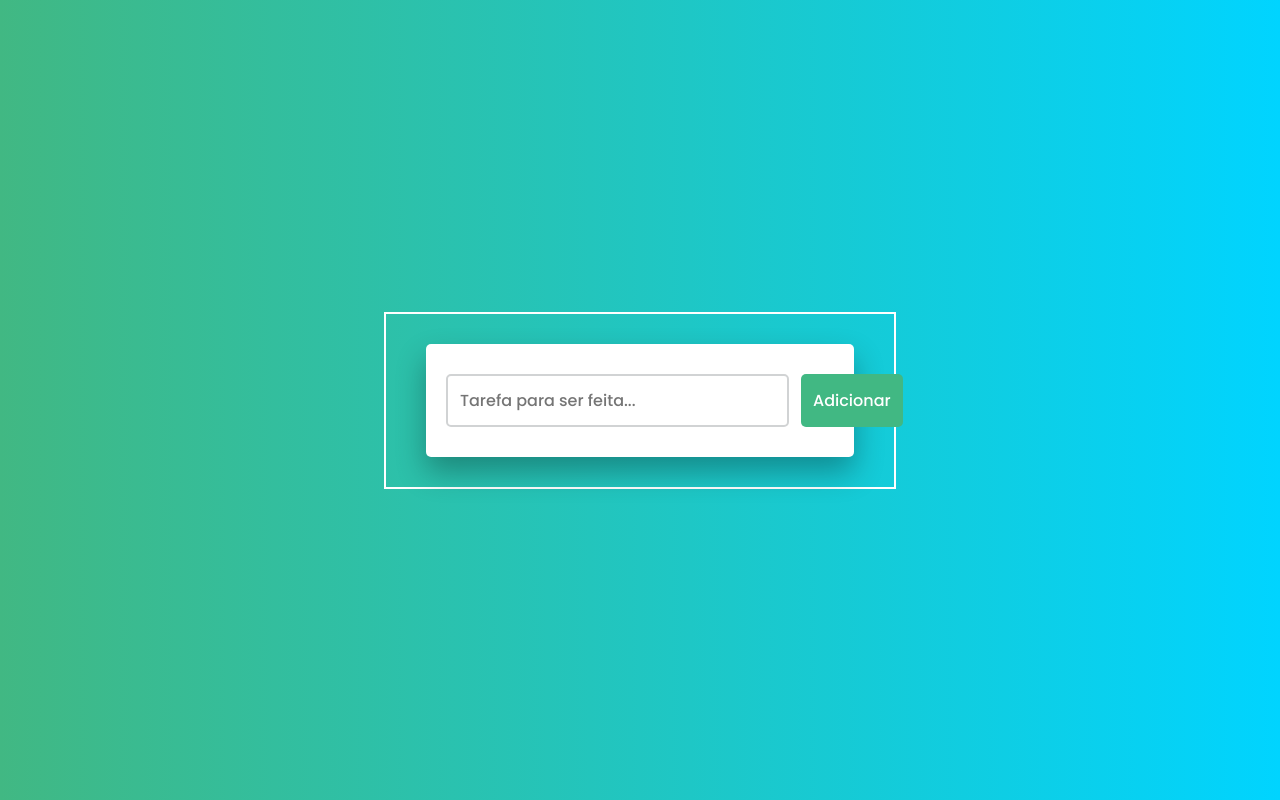
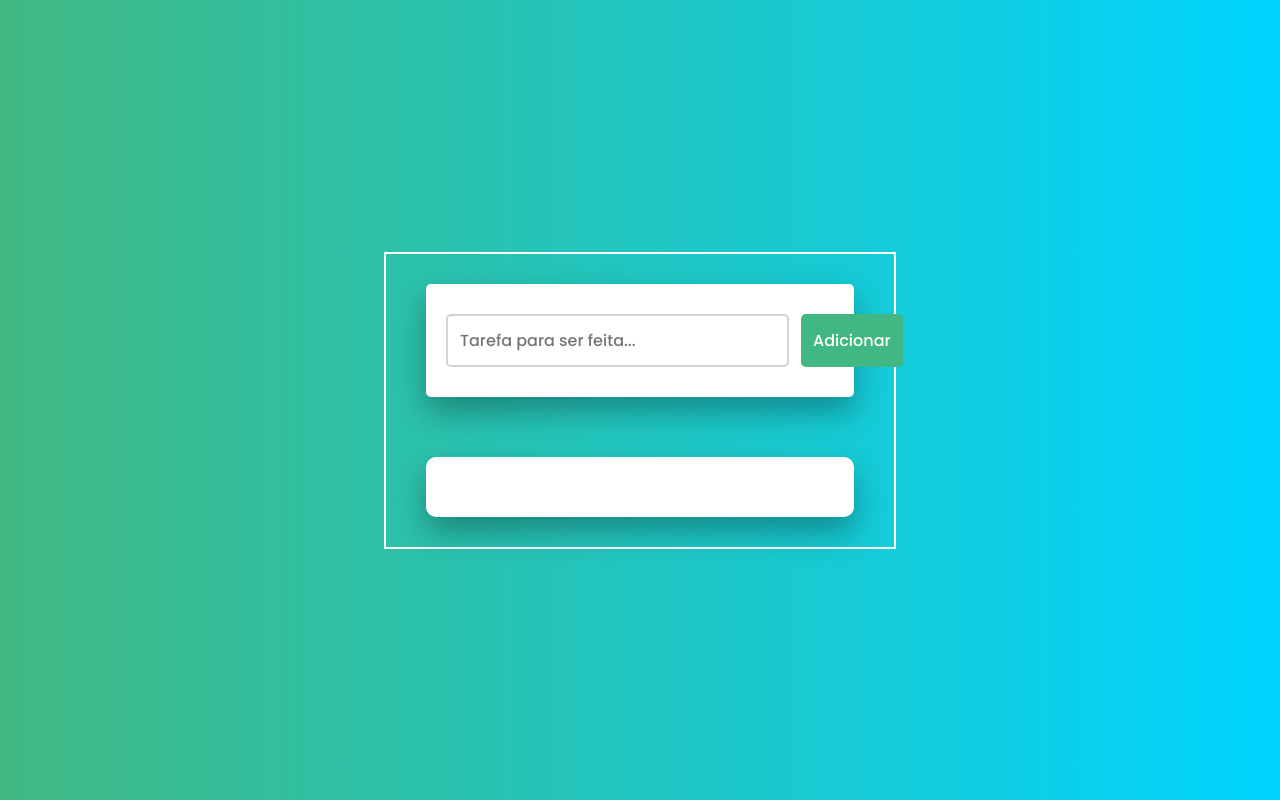
Before and after one commit to VictorPrazeres/task-list, a plain HTML site: page index.html in a window 1280 px wide. Drawn offline with Linux system fonts and the light colour scheme.

Commit message:
style: improve focus state and add styles for tasks container

```diff
--- a/style.css
+++ b/style.css
@@ -41,6 +41,11 @@ body {
   font-weight: 500;
 }
 
+.new-task-container input:focus {
+  outline: none;
+  border-color: #41b883;
+}
+
 .new-task-button {
   flex: 1;
   border-radius: 5px;
@@ -53,3 +58,12 @@ body {
   margin-left: 12px;
   cursor: pointer;
 }
+
+.tasks-container {
+  background-color: #fff;
+  padding: 30px 20px;
+  margin-top: 60px;
+  border-radius: 10px;
+  box-shadow: 0 15px 30px rgba(0, 0, 0, 0.3);
+  width: 100%;
+}
```
